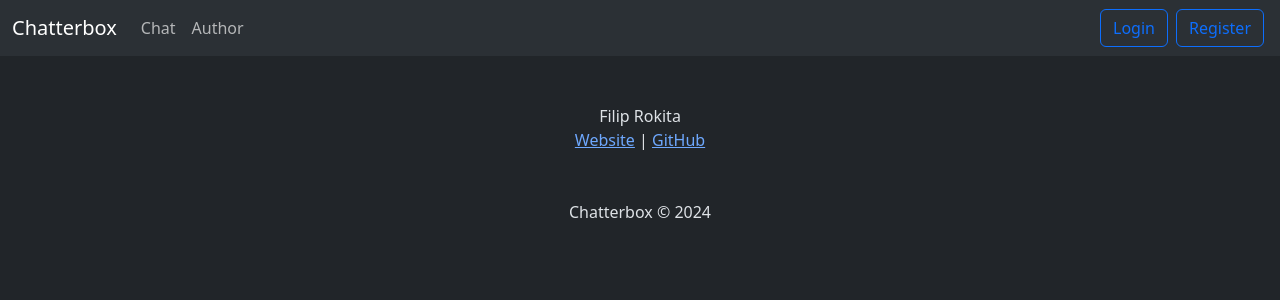
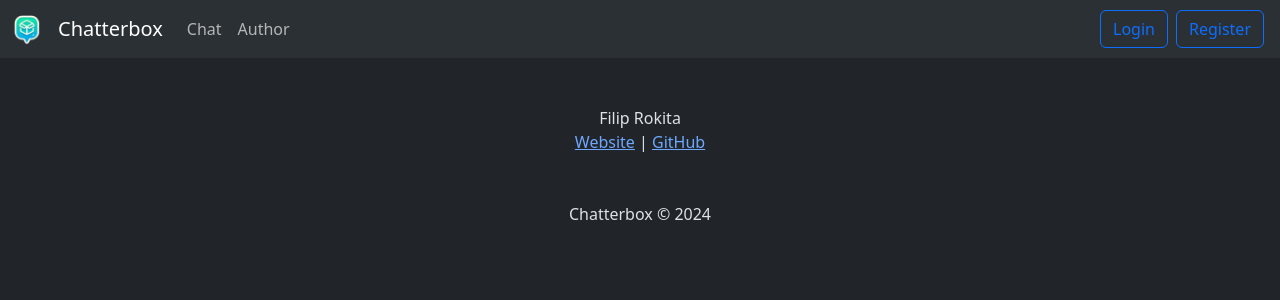
Before and after one commit to Lovsan/chatterbox, a Flask app: page /author in a window 1280 px wide. Shown: the top 300 px of the page. Run offline with Flask 3, Linux system fonts and the light colour scheme.

Commit message:
Add logo image to navbar and adjust brand link

```diff
--- a/templates/layout.html
+++ b/templates/layout.html
@@ -23,7 +23,10 @@
         <!-- Navbar -->
         <nav class="navbar navbar-expand-lg bg-body-tertiary">
             <div class="container-fluid">
-            <a class="navbar-brand" href="/">Chatterbox</a>
+            <a class="navbar-brand" href="/">
+                <img src="/static/logo.png" width="30" height="30" alt="">
+            </a>
+            <a class="navbar-brand" href="#">Chatterbox</a>
             <button class="navbar-toggler" type="button" data-bs-toggle="collapse" data-bs-target="#navbarSupportedContent" aria-controls="navbarSupportedContent" aria-expanded="false" aria-label="Toggle navigation">
                 <span class="navbar-toggler-icon"></span>
             </button>
```
Also changed, not shown: static/logo.png (added).
